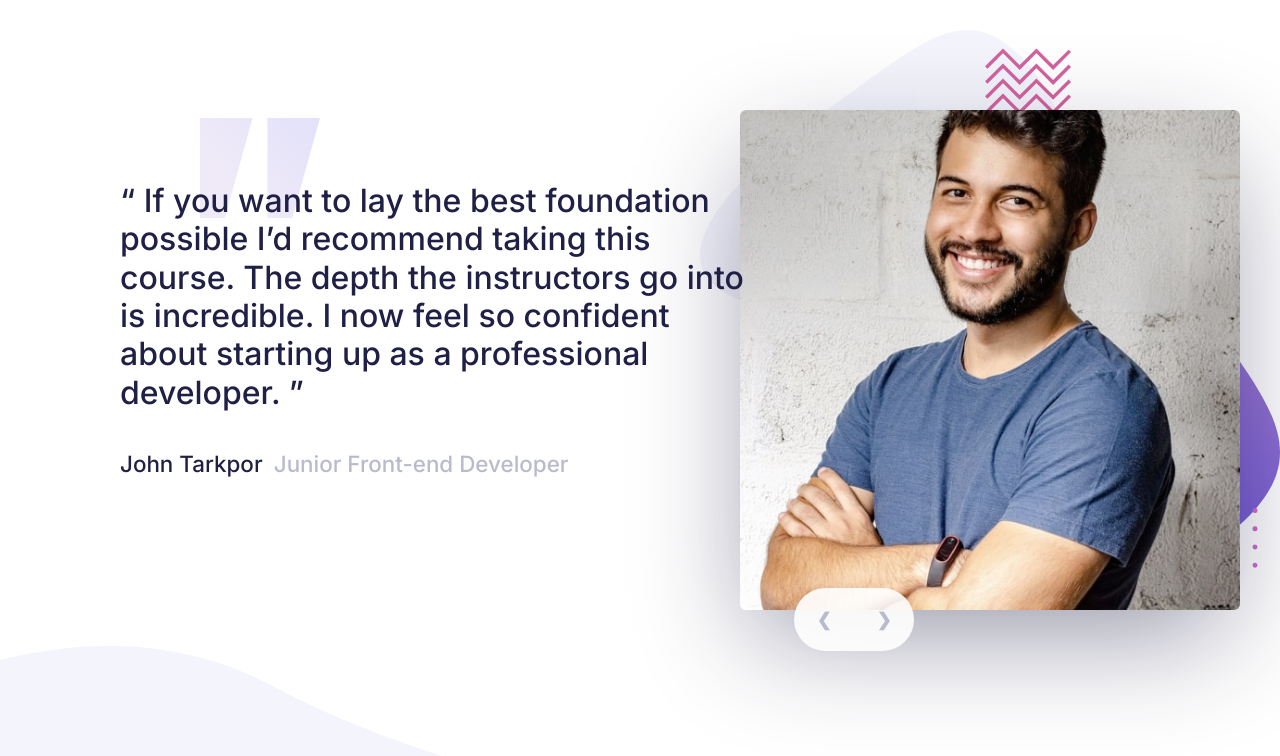
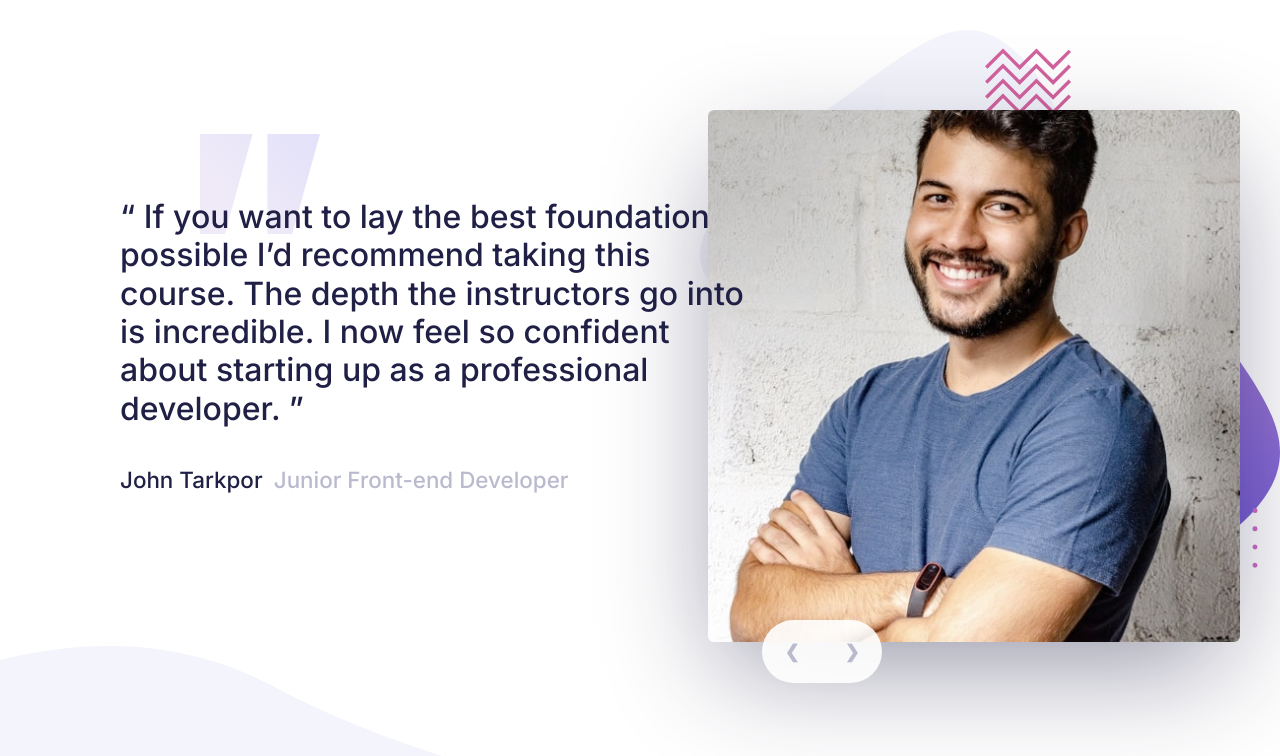
Before and after one commit to Gamygams1234/coding-bootcamp-testimonials-slider, a plain HTML site: page index.html in a window 1280 px wide. Drawn offline with Linux system fonts and the light colour scheme.

Commit message:
ADding a media query

```diff
--- a/scss/styles.scss
+++ b/scss/styles.scss
@@ -167,7 +167,7 @@ body {
             grid-row: 1/2;
             margin-top: 50x;
             padding-top: 2.5em;
-            padding-left: 1.25em;
+            padding-left: 0.25em;
             padding-right: 1.25em;
             background-size: 100%;
             .buttons {
@@ -193,6 +193,15 @@ body {
                     z-index: 2;
                     width: 110%;
                 }
+            }
+        }
+    }
+}
+
+@media screen and (min-width: 1037px) {
+    .content {
+        .description-container {
+            .my-description {
                 .name-title {
                     flex-direction: row;
                     h4 {
```
Also changed, not shown: css/styles.css.
